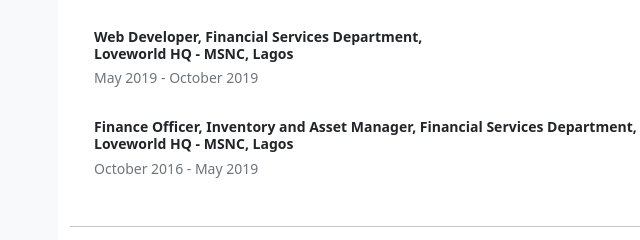
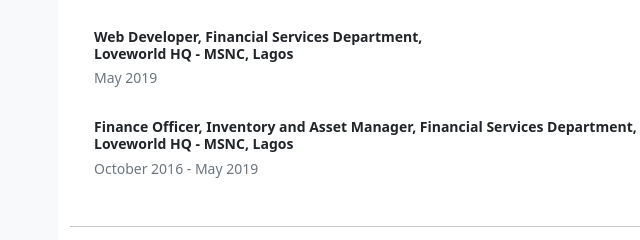
Before and after one commit to mayowaolujobi/cv, a plain HTML site: page index.html in a window 1280 px wide. Shown: the part 554-794 px from the top of the page, 12-652 px from the left. Drawn offline with nearby package versions, Linux system fonts and the light colour scheme.

Commit message:
Update index.html

```diff
--- a/index.html
+++ b/index.html
@@ -122,7 +122,7 @@
 
                <div>
                  <h3 class="small"> <strong> Web Developer, Financial Services Department, <br> Loveworld HQ - MSNC, Lagos </strong> </h3>
-                 <h6 class="text-secondary small"> May 2019 - October 2019 </h6>
+                 <h6 class="text-secondary small"> May 2019 </h6>
                </div> <br>
 
 
```
